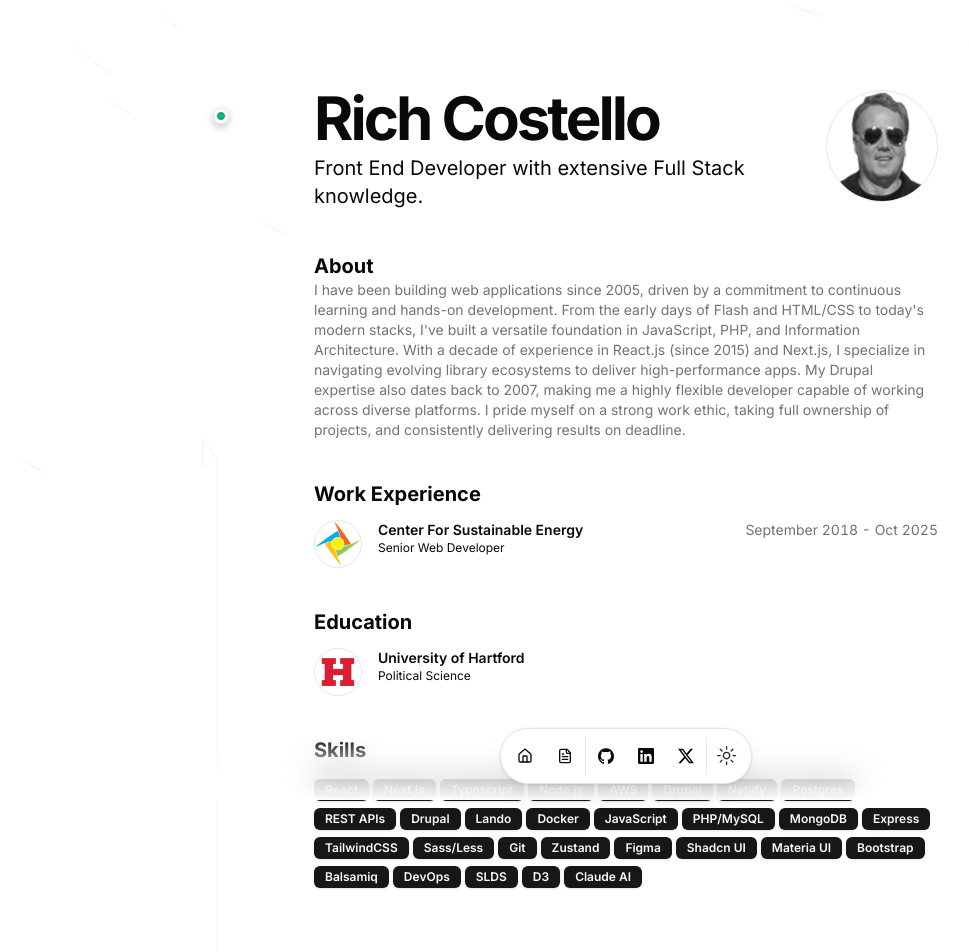
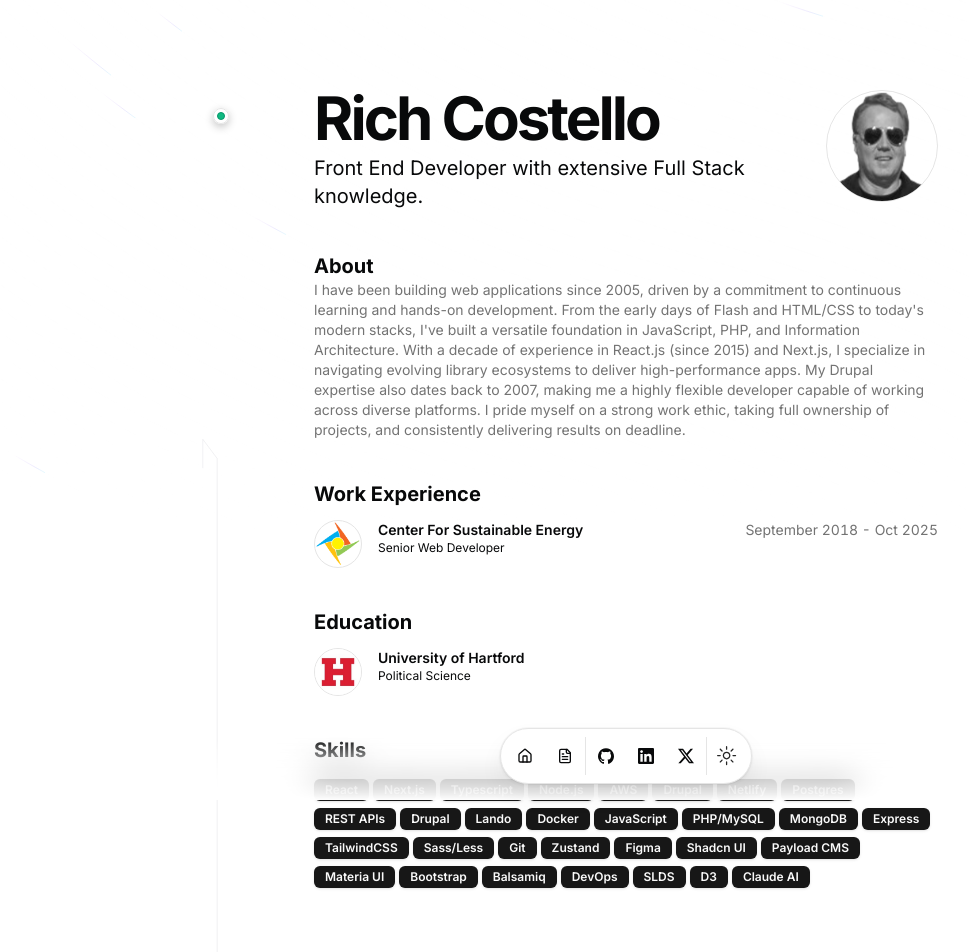
Before and after one commit to RichCostello/Portfolio-main, a Next.js app: page / in a window 1280 px wide. Shown: the top 952 px of the page, without its empty margins (14-983 px from the left). Built offline with nearby package versions, Linux system fonts and the light colour scheme.

Commit message:
added payload info

```diff
--- a/src/data/resume.tsx
+++ b/src/data/resume.tsx
@@ -36,6 +36,7 @@
     "Zustand",
     "Figma",
     "Shadcn UI",
+    "Payload CMS",
     "Materia UI",
     "Bootstrap",
     "Balsamiq",
@@ -115,10 +116,11 @@
       dates: "Aug 2024 - Present",
       active: true,
       description:
-        "IchingPortal is both an online divination platform and a keyword search platform that allows users to perform iChing readings and cross reference those results against real time data using keywords queries to api's and rss feeds. Originally built in React 16, I recently refactored it to Next js/React 19 using Shadcn and Tailwind.css to create a dynamic UI. I've added a custom user profile feature to save cointoss results and bookmark hexagrams.  Other features include custom integrations with popular API's and RSS feeds such as Reddit, YouTube, Polymarket and NY Times. In addition, I have created multiple re-usable custom components throughout the application so I can rapidly add new API integrations",
+        "IchingPortal is both an online divination platform and a keyword search platform that allows users to perform iChing readings and cross reference those results against real time data using keywords queries to api's and rss feeds. Originally built in React 16, I recently refactored it to Next js/React 19 using Shadcn and Tailwind.css to create a dynamic UI. I've added a custom user profile feature to save cointoss results and bookmark hexagrams and recently integrated Payload CMS into the project to handle content and blog. Other features include custom integrations with popular API's and RSS feeds such as Reddit, YouTube, Polymarket and NY Times. In addition, I have created multiple re-usable custom components throughout the application so I can rapidly add new API integrations",
       technologies: [
         "React.js",
         "Next.js",
+        "Payload CMS",
         "TailwindCSS",
         "Node.js",
         "Postgres",
```
